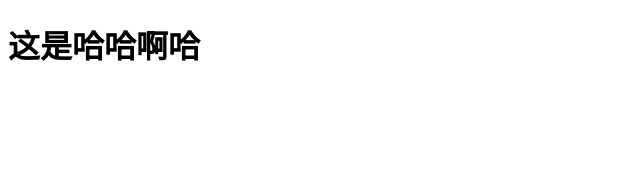
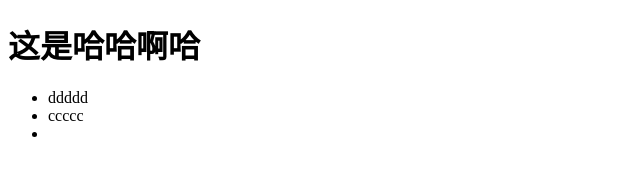
Before and after one commit to longzecao/demo, a plain HTML site: page index.html in a window 1280 px wide. Shown: the whole page, without its empty margins (0-640 px from the left). Drawn offline with Linux system fonts and the light colour scheme.

Commit message:
在update分支上

```diff
--- a/index.html
+++ b/index.html
@@ -7,5 +7,10 @@
 </head>
 <body>
     <h1>这是哈哈啊哈</h1>
+    <ul>
+        <li>ddddd</li>
+        <li>ccccc</li>
+        <li></li>
+    </ul>
 </body>
 </html>
```
